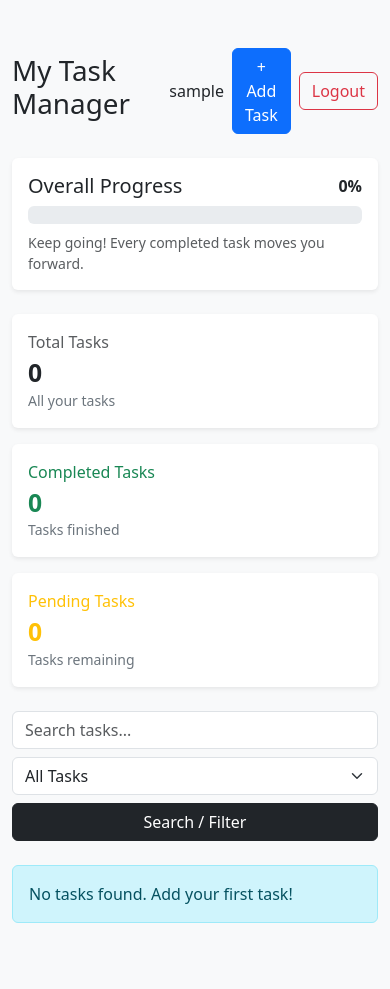
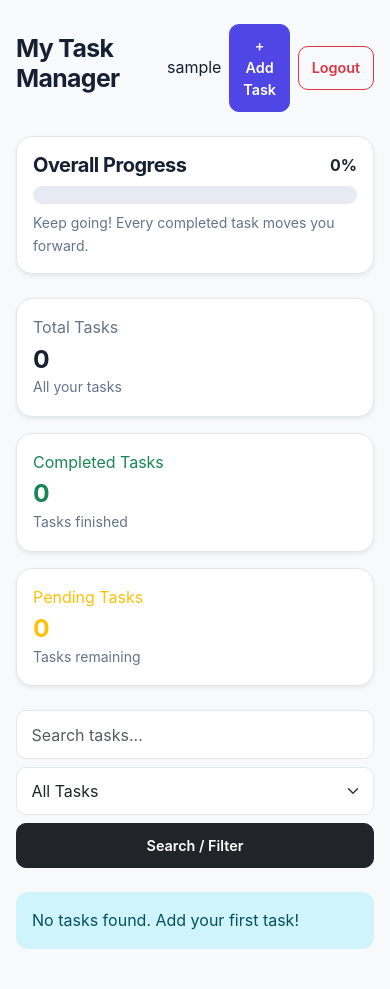
Before and after one commit to lipumehedi/django-task-manager, a Django app: page / in a window 390 px wide. Before the commit the page ends 923 px from the top, so only its background shows below. Run offline with Django 5.2, Linux system fonts and the light colour scheme; the visitor is signed in with stand-in values (Sample User, id 1); data that the repository does not hold is empty.

Commit message:
Improve responsive task manager UI

```diff
--- /dev/null
+++ b/tasks/static/tasks/css/style.css
@@ -0,0 +1,234 @@
+
+/* ========================================
+   Django Task Manager - Custom UI
+   ======================================== */
+
+:root {
+    --tm-primary: #4f46e5;
+    --tm-primary-dark: #4338ca;
+    --tm-bg: #f5f7fb;
+    --tm-surface: #ffffff;
+    --tm-text: #172033;
+    --tm-muted: #64748b;
+    --tm-border: #e2e8f0;
+    --tm-success: #15803d;
+    --tm-danger: #dc2626;
+    --tm-radius: 16px;
+    --tm-shadow: 0 8px 28px rgba(15, 23, 42, 0.06);
+}
+
+body {
+    background: var(--tm-bg) !important;
+    color: var(--tm-text);
+    font-family: Inter, "Segoe UI", Arial, sans-serif;
+    line-height: 1.6;
+    min-height: 100vh;
+}
+
+/* Main layout */
+
+.container {
+    width: 100%;
+    max-width: 1140px;
+}
+
+/* Headings */
+
+h1, h2, h3, h4, h5 {
+    color: var(--tm-text);
+    font-weight: 700;
+    letter-spacing: -0.025em;
+}
+
+h1 {
+    font-size: clamp(1.65rem, 4vw, 2.25rem);
+}
+
+.text-muted,
+.text-secondary {
+    color: var(--tm-muted) !important;
+}
+
+/* Cards */
+
+.card {
+    background: var(--tm-surface);
+    border: 1px solid var(--tm-border) !important;
+    border-radius: var(--tm-radius) !important;
+    box-shadow: var(--tm-shadow);
+    transition: box-shadow 0.2s ease, transform 0.2s ease;
+}
+
+.card:hover {
+    box-shadow: 0 12px 32px rgba(15, 23, 42, 0.09);
+}
+
+.card-body {
+    padding: 1.35rem;
+}
+
+/* Buttons */
+
+.btn {
+    border-radius: 10px;
+    font-weight: 600;
+    padding: 0.65rem 1rem;
+    transition: background-color 0.2s ease,
+                transform 0.2s ease,
+                box-shadow 0.2s ease;
+}
+
+.btn:hover {
+    transform: translateY(-1px);
+}
+
+.btn-primary {
+    background: var(--tm-primary);
+    border-color: var(--tm-primary);
+}
+
+.btn-primary:hover,
+.btn-primary:focus {
+    background: var(--tm-primary-dark);
+    border-color: var(--tm-primary-dark);
+}
+
+.btn-success {
+    background: var(--tm-success);
+    border-color: var(--tm-success);
+}
+
+.btn-danger {
+    background: var(--tm-danger);
+    border-color: var(--tm-danger);
+}
+
+/* Form controls */
+
+.form-control,
+.form-select {
+    min-height: 46px;
+    border: 1px solid var(--tm-border);
+    border-radius: 10px;
+    padding: 0.7rem 0.9rem;
+    background-color: #fff;
+}
+
+.form-control:focus,
+.form-select:focus {
+    border-color: var(--tm-primary);
+    box-shadow: 0 0 0 3px rgba(79, 70, 229, 0.13);
+}
+
+textarea.form-control {
+    min-height: 130px;
+    resize: vertical;
+}
+
+/* Progress bar */
+
+.progress {
+    height: 10px;
+    overflow: hidden;
+    border-radius: 99px;
+    background: #e8eaf3;
+}
+
+.progress-bar {
+    background: linear-gradient(90deg, #4f46e5, #818cf8);
+    border-radius: 99px;
+}
+
+/* Badges */
+
+.badge {
+    font-weight: 600;
+    letter-spacing: 0.01em;
+    padding: 0.45em 0.7em;
+    border-radius: 7px;
+}
+
+/* Alerts and messages */
+
+.alert {
+    border: 0;
+    border-radius: 12px;
+}
+
+/* Links */
+
+a {
+    transition: color 0.2s ease;
+}
+
+a:not(.btn) {
+    text-decoration-thickness: 1px;
+    text-underline-offset: 3px;
+}
+
+/* Keyboard accessibility */
+
+.btn:focus-visible,
+a:focus-visible,
+.form-control:focus-visible,
+.form-select:focus-visible {
+    outline: 3px solid rgba(79, 70, 229, 0.25);
+    outline-offset: 2px;
+}
+
+/* Tablet and mobile */
+
+@media (max-width: 767.98px) {
+    .container {
+        padding-left: 1rem;
+        padding-right: 1rem;
+    }
+
+    .container.py-5 {
+        padding-top: 1.5rem !important;
+        padding-bottom: 1.5rem !important;
+    }
+
+    .card-body {
+        padding: 1rem;
+    }
+
+    .btn {
+        padding: 0.65rem 0.8rem;
+    }
+
+    /* Allow wide tables to scroll on small screens */
+    .table-responsive {
+        overflow-x: auto;
+        -webkit-overflow-scrolling: touch;
+    }
+}
+
+/* Small phones */
+
+@media (max-width: 420px) {
+    h1 {
+        font-size: 1.55rem;
+    }
+
+    .btn {
+        font-size: 0.9rem;
+    }
+
+    .form-control,
+    .form-select {
+        font-size: 16px;
+    }
+}
+
+/* Respect reduced-motion preferences */
+
+@media (prefers-reduced-motion: reduce) {
+    *,
+    *::before,
+    *::after {
+        scroll-behavior: auto !important;
+        transition-duration: 0.01ms !important;
+        animation-duration: 0.01ms !important;
+    }
+}
--- a/tasks/templates/tasks/task_list.html
+++ b/tasks/templates/tasks/task_list.html
@@ -1,12 +1,12 @@
-
+{% load static %}
 <!DOCTYPE html>
 <html lang="en">
 <head>
     <meta charset="UTF-8">
     <meta name="viewport" content="width=device-width, initial-scale=1">
     <title>Task Manager</title>
-    <link href="https://cdn.jsdelivr.net/npm/bootstrap@5.3.3/dist/css/bootstrap.min.css"
-          rel="stylesheet">
+    <link href="https://cdn.jsdelivr.net/npm/bootstrap@5.3.3/dist/css/bootstrap.min.css" rel="stylesheet">
+    <link rel="stylesheet" href="{% static 'tasks/css/style.css' %}">
 </head>
 <body class="bg-light">
 <div class="container py-5">
```
